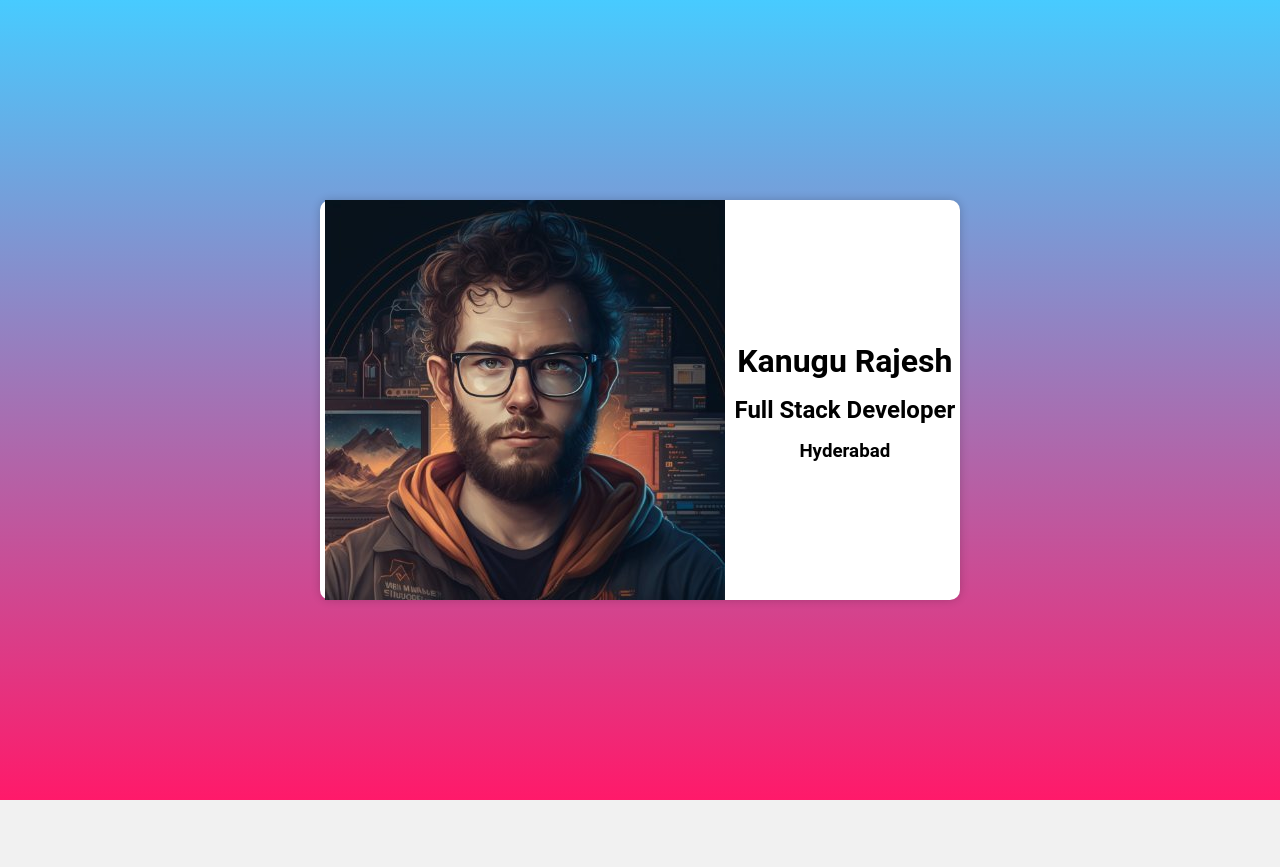
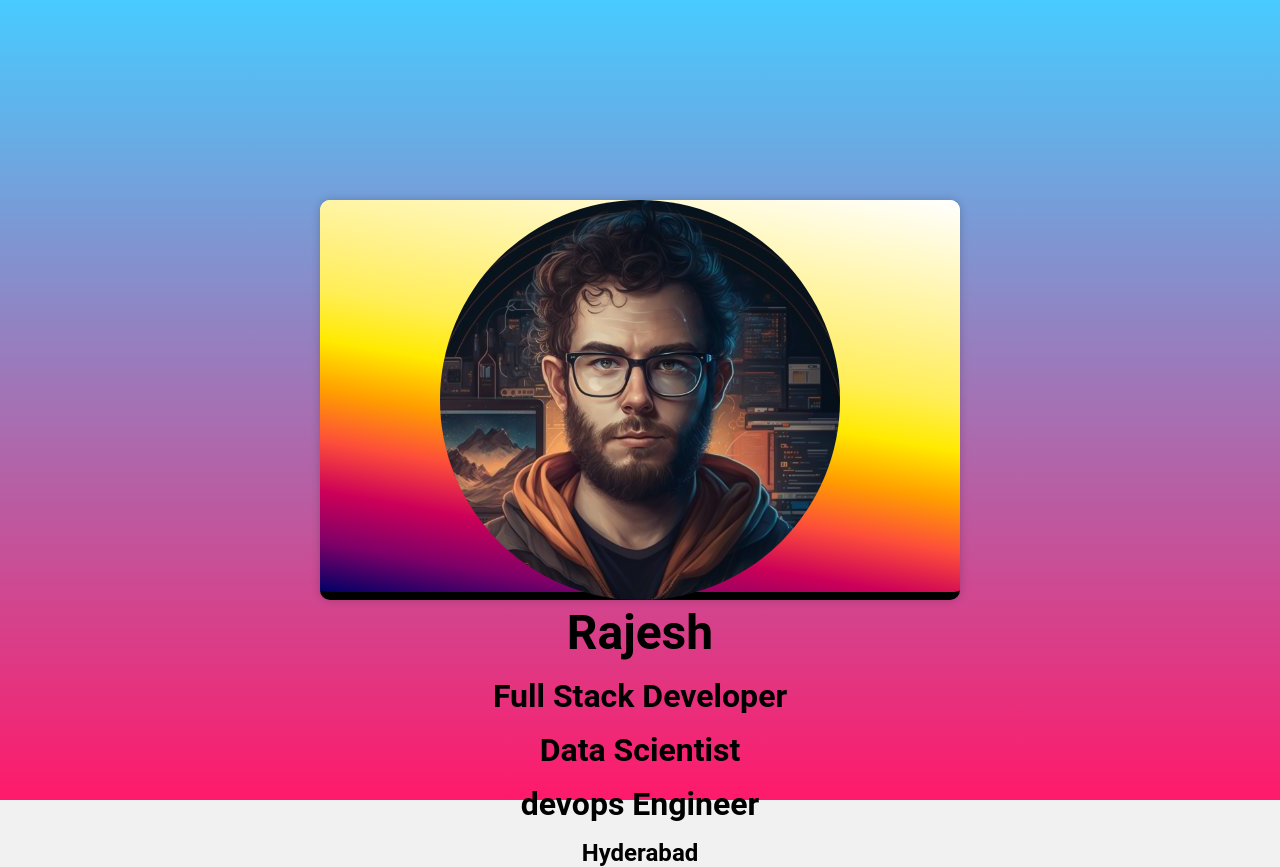
Before and after one commit to Alexanderwar/my_business_card, a plain HTML site: page index.html in a window 1280 px wide. Before the commit the page ends 800 px from the top, so only its background shows below. Drawn offline with Linux system fonts and the light colour scheme.

Commit message:
commiting the message

```diff
--- a/index.html
+++ b/index.html
@@ -46,6 +46,19 @@
         justify-content: space-around;
         align-items: center;
         flex-wrap: wrap;
+        border-bottom: 8px solid #000;
+        background-image: linear-gradient(10deg,
+                hsl(240deg 100% 20%) 0%,
+                hsl(311deg 100% 25%) 10%,
+                hsl(334deg 100% 40%) 20%,
+                hsl(6deg 98% 61%) 30%,
+                hsl(37deg 100% 50%) 40%,
+                hsl(55deg 100% 50%) 50%,
+                hsl(54deg 100% 67%) 60%,
+                hsl(53deg 100% 76%) 70%,
+                hsl(53deg 100% 84%) 80%,
+                hsl(53deg 100% 92%) 90%,
+                hsl(0deg 0% 100%) 100%);
     }
 
     .details {
@@ -54,6 +67,30 @@
         justify-content: space-around;
         align-items: center;
         gap: 2vh;
+    }
+
+    .card .image img {
+        border-radius: 50vw;
+    }
+
+    h1 {
+        font-size: 3rem;
+        color: #000;
+        transition: text-shadow 1s ease-in-out;
+    }
+
+    h1:hover {
+        text-shadow: 1px 1px 0px red, 2px 2px 0px orange, 3px 3px 0px yellow, 4px 4px 0px green, 5px 5px 0px blue, 6px 6px 0px indigo, 7px 7px 0px violet;
+    }
+
+    h2 {
+        font-size: 2rem;
+        color: #000;
+    }
+
+    h3 {
+        font-size: 1.5rem;
+        color: #000;
     }
 </style>
 
@@ -64,8 +101,10 @@
                 <img src="./engineer.jpg" alt="">
             </div>
             <div class="details">
-                <h1>Kanugu Rajesh</h1>
+                <h1>Rajesh</h1>
                 <h2>Full Stack Developer</h2>
+                <h2>Data Scientist</h2>
+                <h2>devops Engineer</h2>
                 <h3>Hyderabad</h3>
             </div>
         </div>
```
